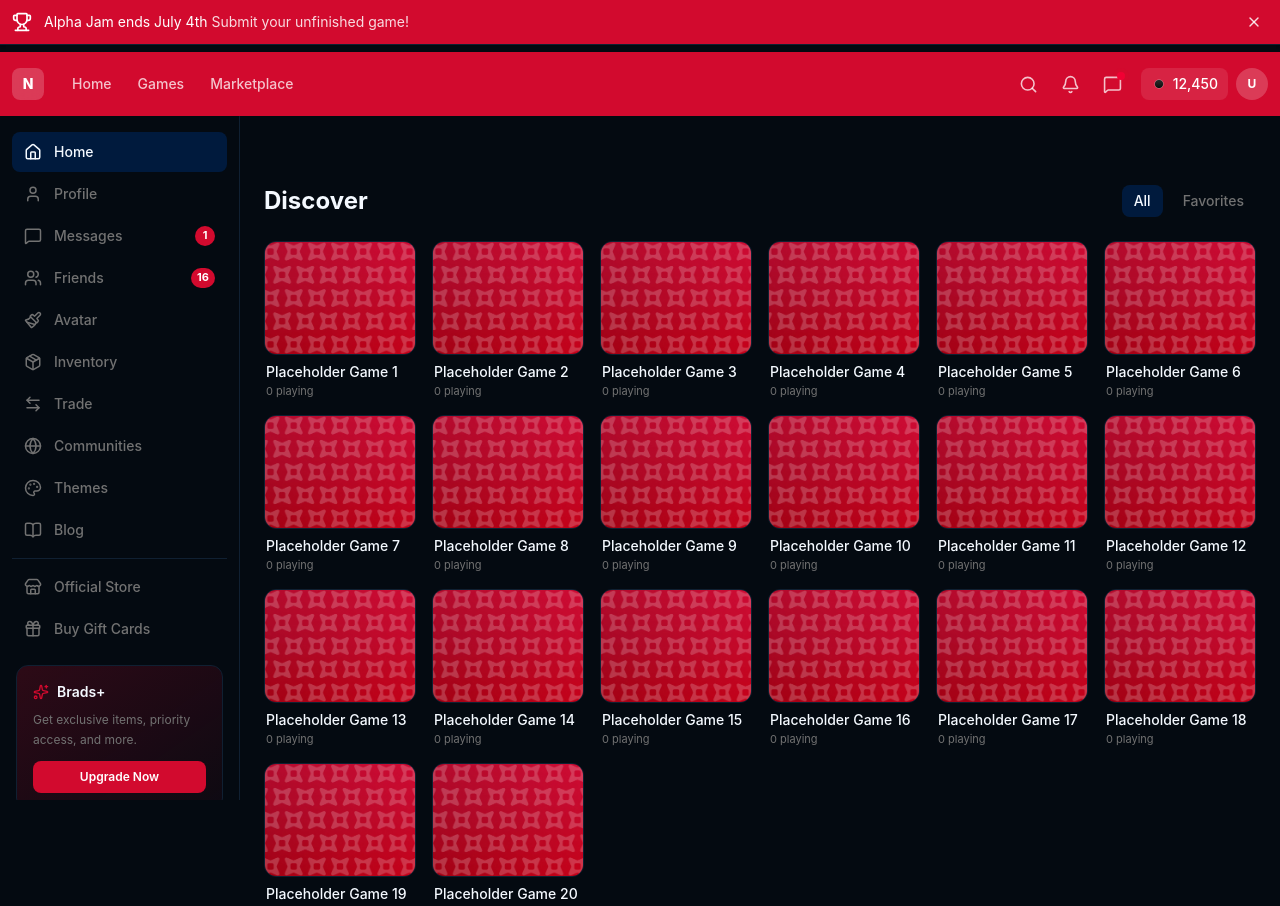
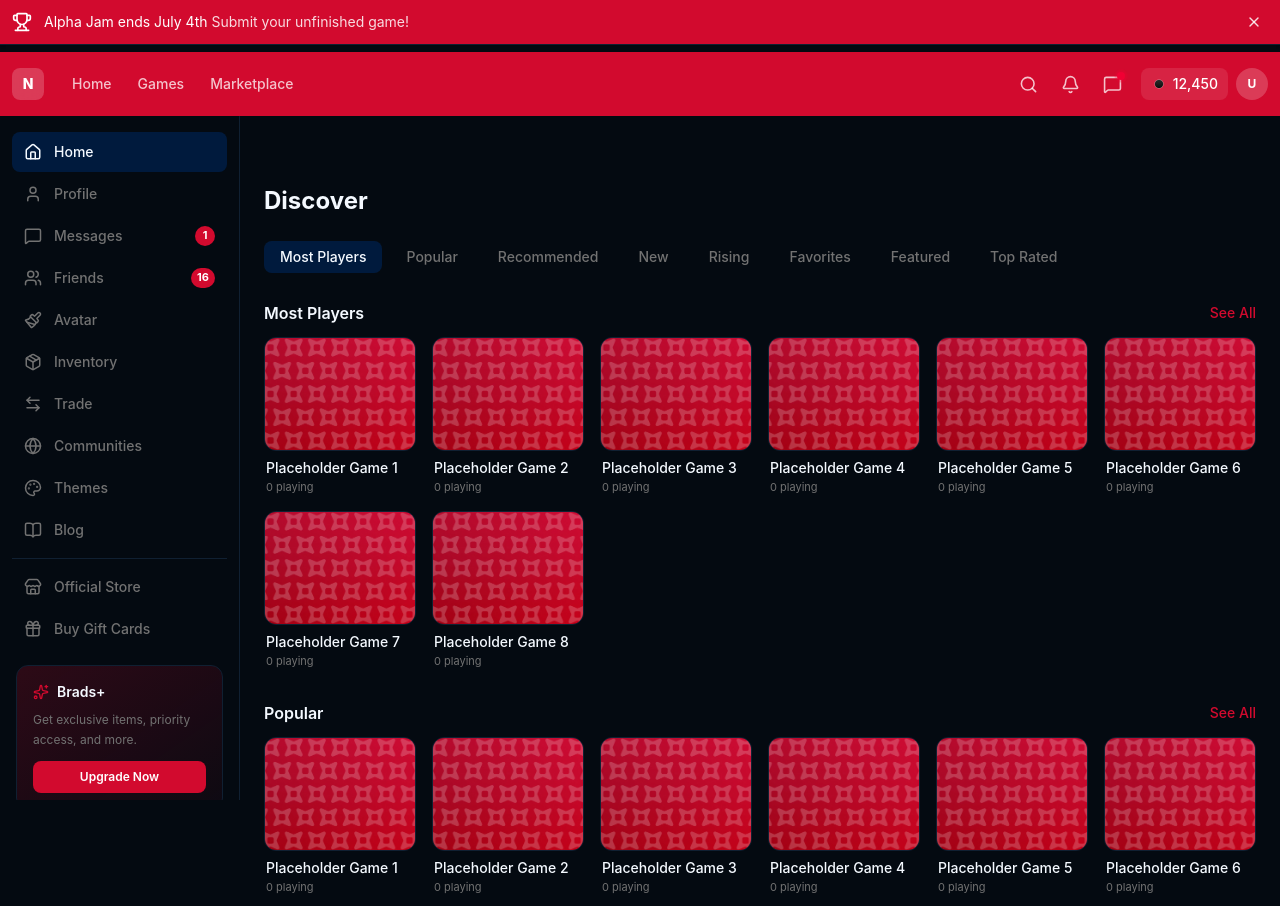
Before and after one commit to Pwooooo/Sox, a React (Vite) app: page / in a window 1280 px wide. Shown: the top 906 px of the page. Built offline with nearby package versions, Linux system fonts and the light colour scheme.

Commit message:
add sub-category rows (Most Players, Popular, etc.)

```diff
--- a/src/pages/Home.tsx
+++ b/src/pages/Home.tsx
@@ -1,47 +1,56 @@
-const PLACEHOLDER_GAMES = [
-  { name: 'Placeholder Game 1', players: 0 },
-  { name: 'Placeholder Game 2', players: 0 },
-  { name: 'Placeholder Game 3', players: 0 },
-  { name: 'Placeholder Game 4', players: 0 },
-  { name: 'Placeholder Game 5', players: 0 },
-  { name: 'Placeholder Game 6', players: 0 },
-  { name: 'Placeholder Game 7', players: 0 },
-  { name: 'Placeholder Game 8', players: 0 },
-  { name: 'Placeholder Game 9', players: 0 },
-  { name: 'Placeholder Game 10', players: 0 },
-  { name: 'Placeholder Game 11', players: 0 },
-  { name: 'Placeholder Game 12', players: 0 },
-  { name: 'Placeholder Game 13', players: 0 },
-  { name: 'Placeholder Game 14', players: 0 },
-  { name: 'Placeholder Game 15', players: 0 },
-  { name: 'Placeholder Game 16', players: 0 },
-  { name: 'Placeholder Game 17', players: 0 },
-  { name: 'Placeholder Game 18', players: 0 },
-  { name: 'Placeholder Game 19', players: 0 },
-  { name: 'Placeholder Game 20', players: 0 },
+import { cn } from '@/lib/utils'
+
+const CATEGORIES = [
+  'Most Players',
+  'Popular',
+  'Recommended',
+  'New',
+  'Rising',
+  'Favorites',
+  'Featured',
+  'Top Rated',
 ]
+
+const games = Array.from({ length: 8 }, (_, i) => ({
+  name: `Placeholder Game ${i + 1}`,
+  players: 0,
+}))
 
 export function Home() {
   return (
     <div className="p-4 md:p-6">
       <div className="flex items-center justify-between mb-6">
         <h1 className="text-xl md:text-2xl font-bold">Discover</h1>
-        <div className="flex items-center gap-2">
-          <button className="px-3 py-1.5 text-sm font-medium rounded-lg bg-accent text-accent-foreground hover:bg-accent/80 transition-colors cursor-pointer border-none">
-            All
+      </div>
+
+      <div className="flex gap-2 mb-6 overflow-x-auto pb-1" style={{ scrollbarWidth: 'none' }}>
+        {CATEGORIES.map((cat, i) => (
+          <button
+            key={cat}
+            className={cn(
+              "shrink-0 px-4 py-1.5 text-sm font-medium rounded-lg transition-colors cursor-pointer border-none",
+              i === 0
+                ? "bg-accent text-accent-foreground"
+                : "bg-transparent text-muted-foreground hover:bg-accent/50 hover:text-foreground"
+            )}
+          >
+            {cat}
           </button>
-          <button className="px-3 py-1.5 text-sm font-medium rounded-lg text-muted-foreground hover:bg-accent/50 hover:text-foreground transition-colors cursor-pointer border-none bg-transparent">
-            Favorites
+        ))}
+      </div>
+
+      <div className="flex flex-col gap-8">
+        {CATEGORIES.map((category) => (
+          <section key={category}>
+            <div className="flex items-center justify-between mb-3">
+              <h2 className="text-base font-semibold">{category}</h2>
+              <button className="text-sm text-primary font-medium hover:underline cursor-pointer border-none bg-transparent">
+                See All
               </button>
             </div>
-      </div>
-
             <div className="grid grid-cols-2 sm:grid-cols-3 md:grid-cols-4 lg:grid-cols-5 xl:grid-cols-6 gap-3 md:gap-4">
-        {PLACEHOLDER_GAMES.map((game) => (
-          <div
-            key={game.name}
-            className="group cursor-pointer"
-          >
+              {games.map((game) => (
+                <div key={game.name} className="group cursor-pointer">
                   <div className="relative aspect-[4/3] rounded-xl overflow-hidden bg-card border border-border">
                     <img
                       src="/placeholder.webp"
@@ -58,9 +67,12 @@
                   </div>
                   <div className="mt-2 px-0.5">
                     <p className="text-sm font-medium text-foreground truncate leading-tight">{game.name}</p>
-              <p className="text-[11px] text-muted-foreground mt-0.5">0 playing</p>
+                    <p className="text-[11px] text-muted-foreground mt-0.5">{game.players.toLocaleString()} playing</p>
                   </div>
                 </div>
+              ))}
+            </div>
+          </section>
         ))}
       </div>
     </div>
```
Lines whose indentation alone changed are shown as unchanged.
